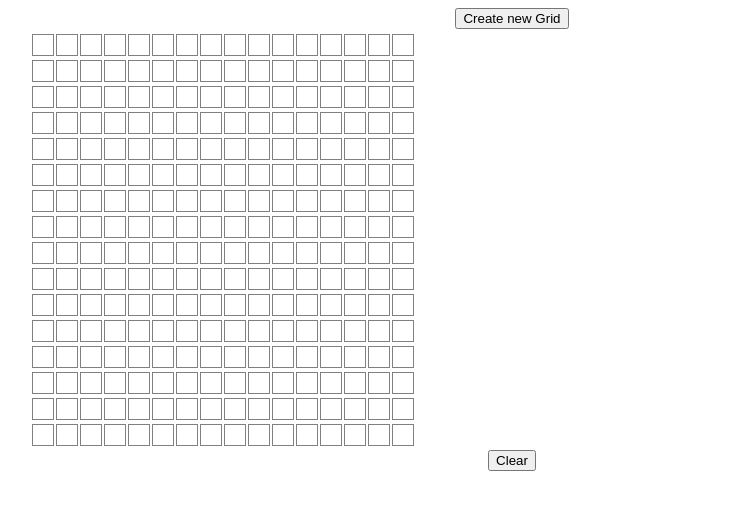
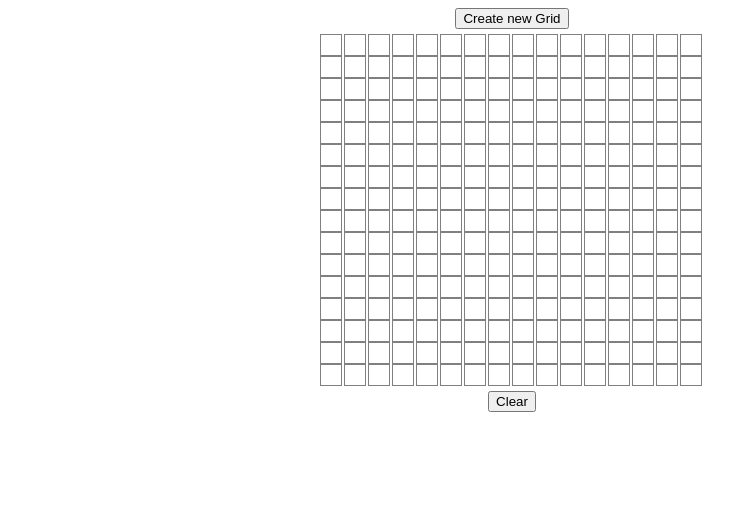
Before and after one commit to sameem420/Learning-TheOdinProject, a plain HTML site: page JavaScript/project-Etch-a-Sketch/index.html in a window 1280 px wide. Shown: the whole page, without its empty margins (128-861 px from the left). Drawn offline with Linux system fonts and the light colour scheme.

Commit message:
:heavy_check_mark: refactored css

```diff
--- a/JavaScript/project-Etch-a-Sketch/index.html
+++ b/JavaScript/project-Etch-a-Sketch/index.html
@@ -9,7 +9,7 @@
   <body>
     <button style="margin-bottom: 5px" id="btnNew">Create new Grid</button>
     <div id="container"></div>
-    <button id="btnClear">Clear</button>
+    <button style="margin-top: 5px" id="btnClear">Clear</button>
   </body>
   <script src="app.js"></script>
 </html>
--- a/JavaScript/project-Etch-a-Sketch/style.css
+++ b/JavaScript/project-Etch-a-Sketch/style.css
@@ -4,8 +4,11 @@ body {
   align-items: center;
   justify-content: center;
 }
-#container {
+.gridRow {
   min-width: 960px;
+  display: flex;
+  align-items: center;
+  justify-content: center;
 }
 .cell {
   border: 1px solid gray;
```
